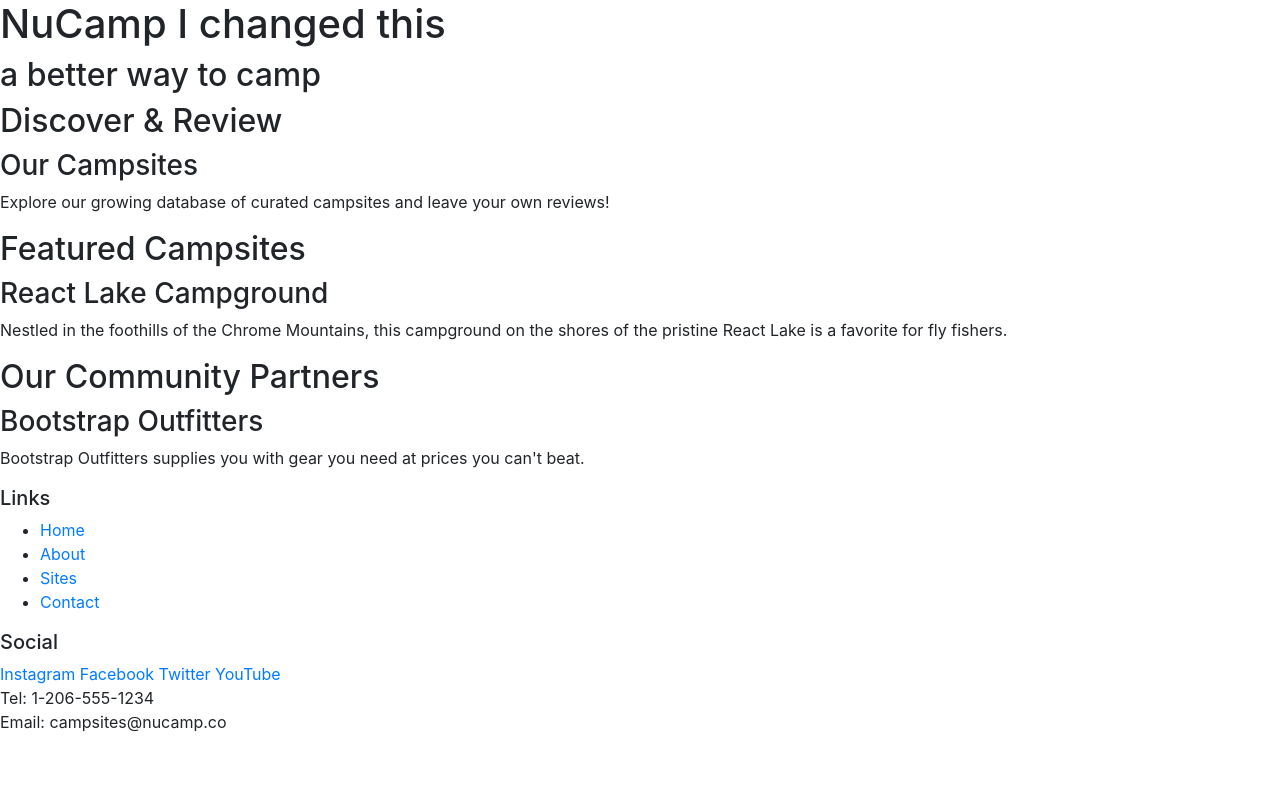
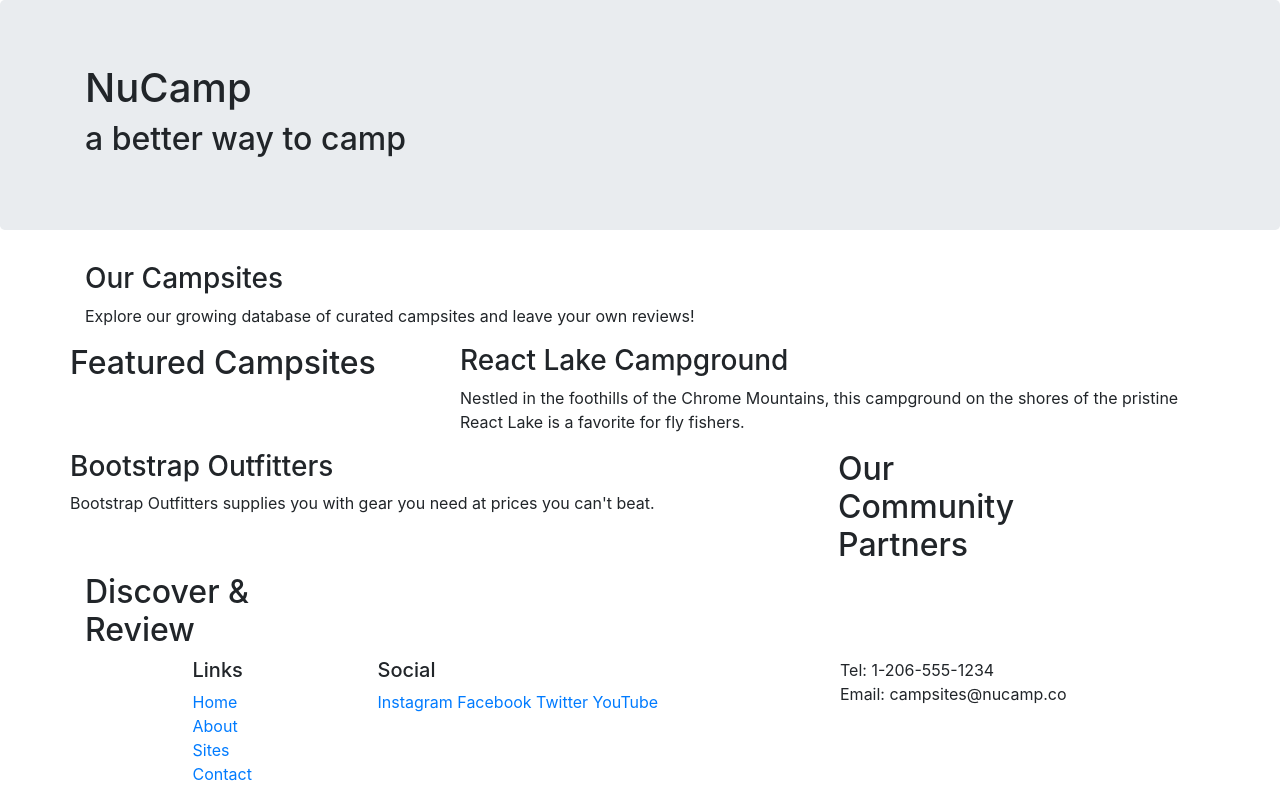
Before and after one commit to Developer-a-la-mode/nucampsite, a website: page index.html in a window 1280 px wide. Drawn offline with nearby package versions, Linux system fonts and the light colour scheme.

Commit message:
bootstrap order, offset, jumbotron, list-unstyled

```diff
--- a/index.html
+++ b/index.html
@@ -14,51 +14,75 @@
 
 <body>
 
-    <header>
-        <div>
-            <h1>NuCamp I changed this</h1>
+    <header class="jumbotron">
+        <div class="container">
+            <div class="row">
+                <!-- all view ports xs and larger and 12/12 cols of the row -->
+                <div class="col">
+                    <h1>NuCamp</h1>
                     <h2>a better way to camp</h2>
+                </div>
+            </div>
         </div>
     </header>
 
+    <div class="container">
+        <div class="row">
+            <div class="col-sm-4 col-md-3 order-sm-last">
+                <h2>Discover & Review</h2>
+            </div>
+
+            <div class="col">
                 <div>
-        <h2>Discover & Review</h2>
                     <h3>Our Campsites</h3>
                     <p>Explore our growing database of curated campsites and leave your own reviews!</p>
                 </div>
+            </div>
+        <div class="row">
+            <div class="col-sm-4 col-md-4">
+                <h2>Featured Campsites</h2>
+            </div>
 
-    <div>
-        <h2>Featured Campsites</h2>
+            <div class="col">
                 <h3>React Lake Campground</h3>
                 <p>Nestled in the foothills of the Chrome Mountains, this campground on the shores of the pristine React Lake is a favorite for fly fishers.</p>
             </div>
+        </div>
 
-    <div>
+        <div class="row">
+            <div class="col-sm-4 col-md-3 order-sm-last">
                 <h2>Our Community Partners</h2>
+            </div>
+            <div class="col">
                 <h3>Bootstrap Outfitters</h3>
                 <p>Bootstrap Outfitters supplies you with gear you need at prices you can't beat.</p>
             </div>
+        </div>
+    </div>
 
-    <footer>
-        <div>
+
+    <footer class="container">
+        <div class="row">
+            <div class="col-4 col-sm-2 offset-1">
                 <h5>Links</h5>
-            <ul>
+                <ul class="list-unstyled">
                     <li><a href="#">Home</a></li>
                     <li><a href="#">About</a></li>
                     <li><a href="#">Sites</a></li>
                     <li><a href="#">Contact</a></li>
                 </ul>
             </div>
-        <div>
+            <div class="col-6 col-sm-5">
                 <h5>Social</h5>
                 <a href="http://instagram.com/">Instagram</a>
                 <a href="http://facebook.com/">Facebook</a>
                 <a href="http://twitter.com/">Twitter</a>
                 <a href="http://youtube.com/">YouTube</a>
             </div>
-        <div>
+            <div class="col-sm-4">
                 Tel: 1-206-555-1234<br />
                 Email: campsites@nucamp.co
+            </div>
         </div>
     </footer>
 
```
Lines whose indentation alone changed are shown as unchanged.
